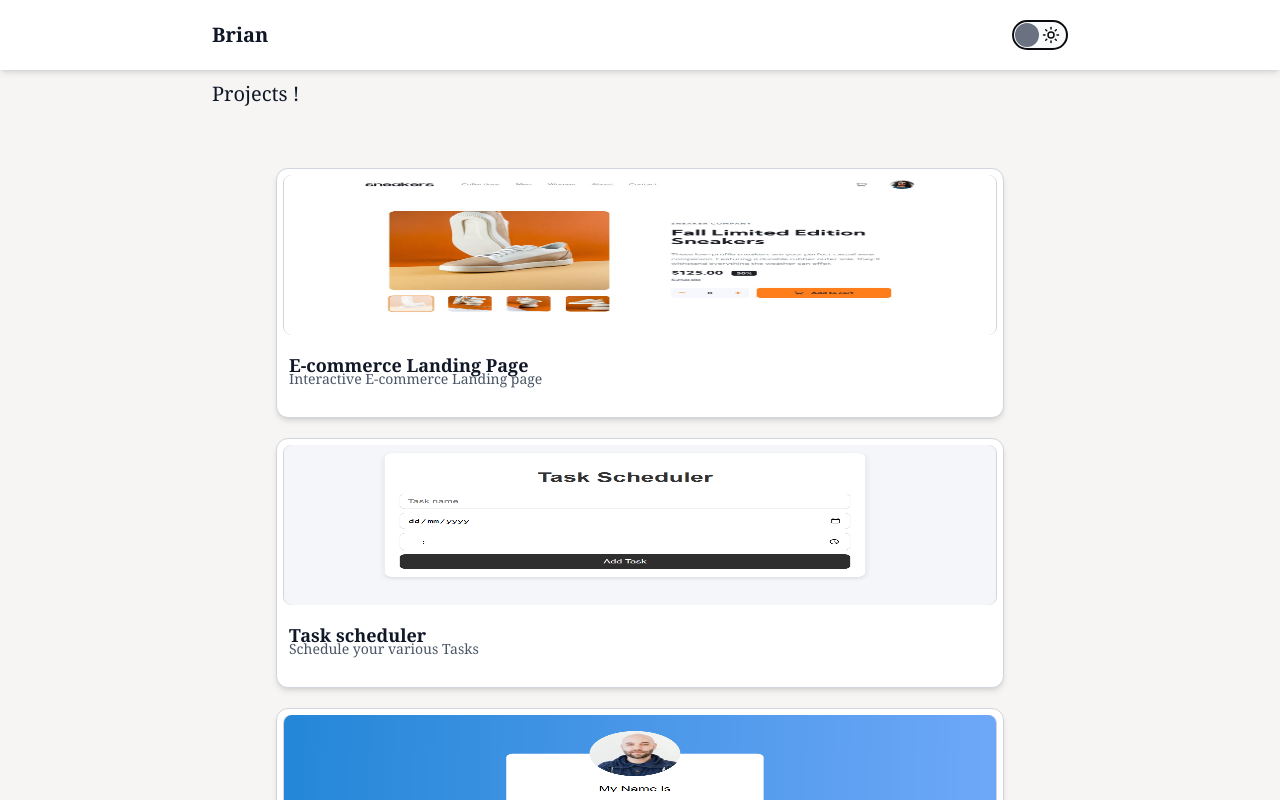
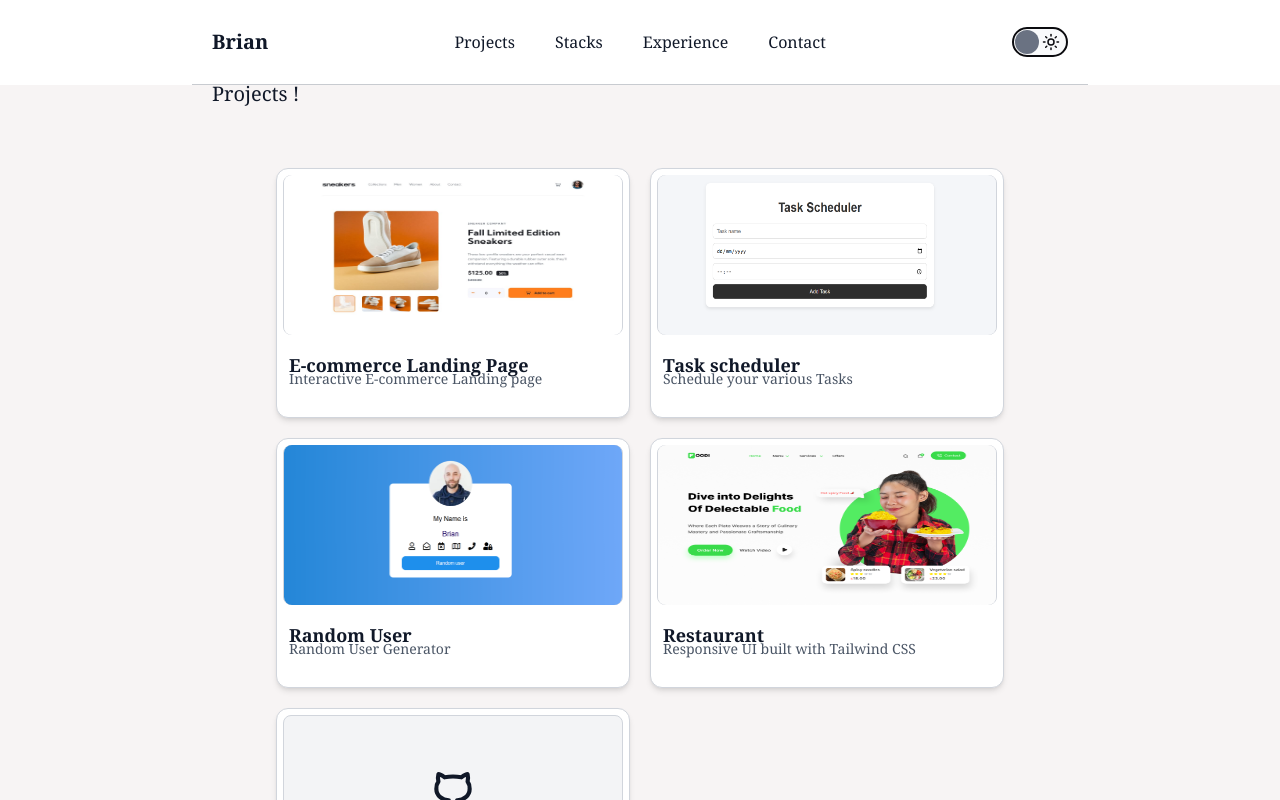
Before and after one commit to Baye-Brian1/react-portfolio, a React (Vite) app: page /project in a window 1280 px wide. Shown: the top 800 px of the page. Built offline with nearby package versions, Linux system fonts and the light colour scheme.

Commit message:
navbar ok

```diff
--- a/global.css
+++ b/global.css
@@ -1,7 +1,3 @@
-@tailwind base;
-@tailwind components;
-@tailwind utilities;
-
 /* Custom Scrollbar Styles (Cannot be converted to Tailwind utilities) */
 ::-webkit-scrollbar {
   width: 8px;
--- a/src/components/header.jsx
+++ b/src/components/header.jsx
@@ -1,58 +1,41 @@
-import React, { useState } from "react";
-import { Link } from "react-router-dom";
-import { Menu, X } from "lucide-react";
-import { ThemeToggler } from "../../components/animatex/themetoggler";
-// global styles are imported once in `src/main.jsx` (via `animatex.css`)
-// avoid importing global.css here to prevent duplicate Tailwind imports / ordering issues
-import clsx from "clsx";
-
+import React, { useState } from 'react';
+import { Link } from 'react-router-dom';
+import { Menu, X } from 'lucide-react'; // Lucide icons
+import { ThemeToggler } from '../../components/animatex/themetoggler';
+import '../../global.css'; // Use the new global CSS
 
 function Header() {
   const [isOpen, setIsOpen] = useState(false);
 
   return (
-  <header className="fixed top-0 left-0 w-full z-1000 bg-white/95 dark:bg-[#0b0b0b]/95 backdrop-blur-sm shadow-md transition duration-300">
-      <div className="max-w-4xl mx-auto px-5 py-5">
+    // FIX 1: Added background color (bg-white/95) and dark mode background (dark:bg-[#0b0b0b]/95)
+    // to prevent content from showing through. Added backdrop-blur for a modern effect.
+    <header className="fixed top-0 left-0 w-full z-1000 bg-white/95 dark:bg-[#0b0b0b]/95 backdrop-blur-sm transition duration-300 dark:shadow-none">
+      <div className="max-w-4xl mx-auto px-5 py-5 flex justify-between items-center">
+        {/* FIX: Corrected logo colors (text-gray-900 for Light Mode, dark:text-white for Dark Mode) */}
+        <div className="text-gray-900 font-bold text-xl hover:text-gray-600 dark:text-white dark:hover:text-gray-400 transition">
+          <Link to="/">Brian</Link>
+        </div>
 
-        {/* TOP ROW */}
-        <div className="flex justify-between items-center">
-          <Link
-            to="/"
-            className="text-gray-900 font-bold text-xl hover:text-gray-600 dark:text-white dark:hover:text-gray-400 transition"
-          >
-            Brian
-          </Link>
+        <nav className={`md:flex ${isOpen ? 'block' : 'hidden'} md:static absolute left-0 top-[70px] w-full md:w-auto bg-white dark:bg-[#0b0b0b] md:bg-transparent z-50 p-0 md:p-0 flex flex-col md:flex-row items-center justify-center space-y-2 md:space-y-0 md:space-x-5 transition-all duration-300`}>
 
-          <div className="flex items-center gap-4">
-            <ThemeToggler />
+          {/* FIX 2: Corrected link colors: text-gray-900 (dark) by default, dark:text-white (light) in dark mode */}
+          <Link to="/project" className="text-gray-900 text-base no-underline hover:text-gray-600 dark:text-white dark:hover:text-gray-400 p-2.5">Projects</Link>
+          <Link to="/technology" className="text-gray-900 text-base no-underline hover:text-gray-600 dark:text-white dark:hover:text-gray-400 p-2.5">Stacks</Link>
+          <Link to="/experience" className="text-gray-900 text-base no-underline hover:text-gray-600 dark:text-white dark:hover:text-gray-400 p-2.5">Experience</Link>
+          <Link to="/contact" className="text-gray-900 text-base no-underline hover:text-gray-600 dark:text-white dark:hover:text-gray-400 p-2.5">Contact</Link>
+        </nav>
 
-            {/* Mobile button */}
-            <button
-              onClick={() => setIsOpen(!isOpen)}
-              className="md:hidden text-gray-900 dark:text-white"
-            >
-              {isOpen ? <X size={26} /> : <Menu size={26} />}
-            </button>
+        <div className="flex items-center gap-4">
+          <ThemeToggler/>
+          {/* FIX: Corrected mobile icon colors for visibility */}
+          <div className="md:hidden cursor-pointer text-gray-900 dark:text-white" onClick={() => setIsOpen(!isOpen)}>
+            {isOpen ? <X size={24} /> : <Menu size={24} />}
           </div>
         </div>
-
-          {/* NAVIGATION */}
-          <nav
-            className={clsx(
-              // mobile: show only when opened; md and up: always show as flex row
-              isOpen ? "flex" : "hidden",
-              "flex-col items-center space-y-3 mt-4 md:flex md:flex-row md:space-y-0 md:space-x-6 md:mt-0"
-            )}
-          >
-        <Link to="/project" className="py-1 text-gray-900 dark:text-white hover:text-gray-600 dark:hover:text-gray-400">Projects</Link>
-        <Link to="/technology" className="py-1 text-gray-900 dark:text-white hover:text-gray-600 dark:hover:text-gray-400">Stacks</Link>
-        <Link to="/experience" className="py-1 text-gray-900 dark:text-white hover:text-gray-400">Experience</Link>
-        <Link to="/contact" className="py-1 text-gray-900 dark:text-white hover:text-gray-400">Contact</Link>
-      </nav>
-
       </div>
+      <div className="max-w-4xl mx-auto border-b border-gray-600/30"></div>
     </header>
   );
 }
-
 export default Header;
```
